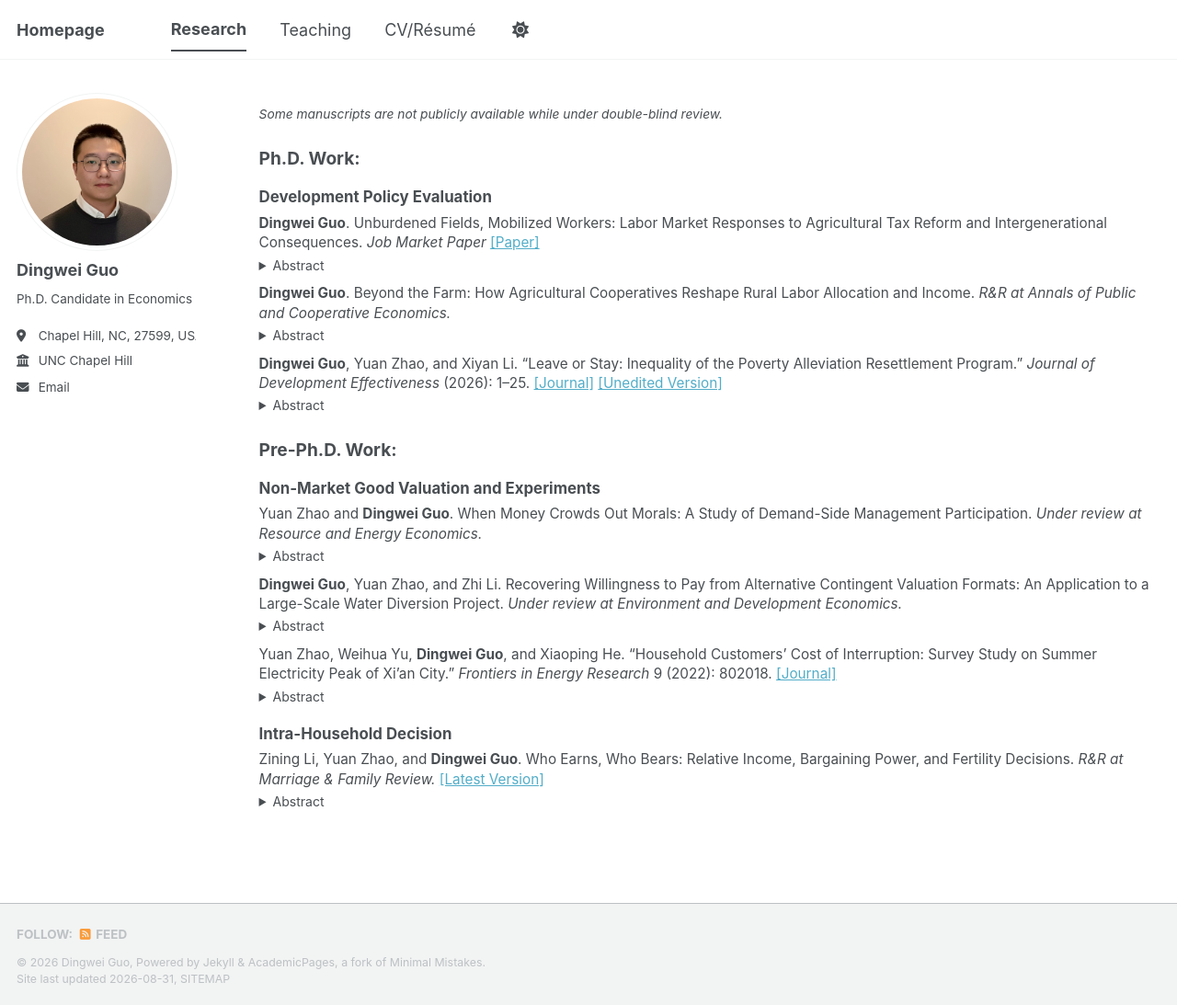
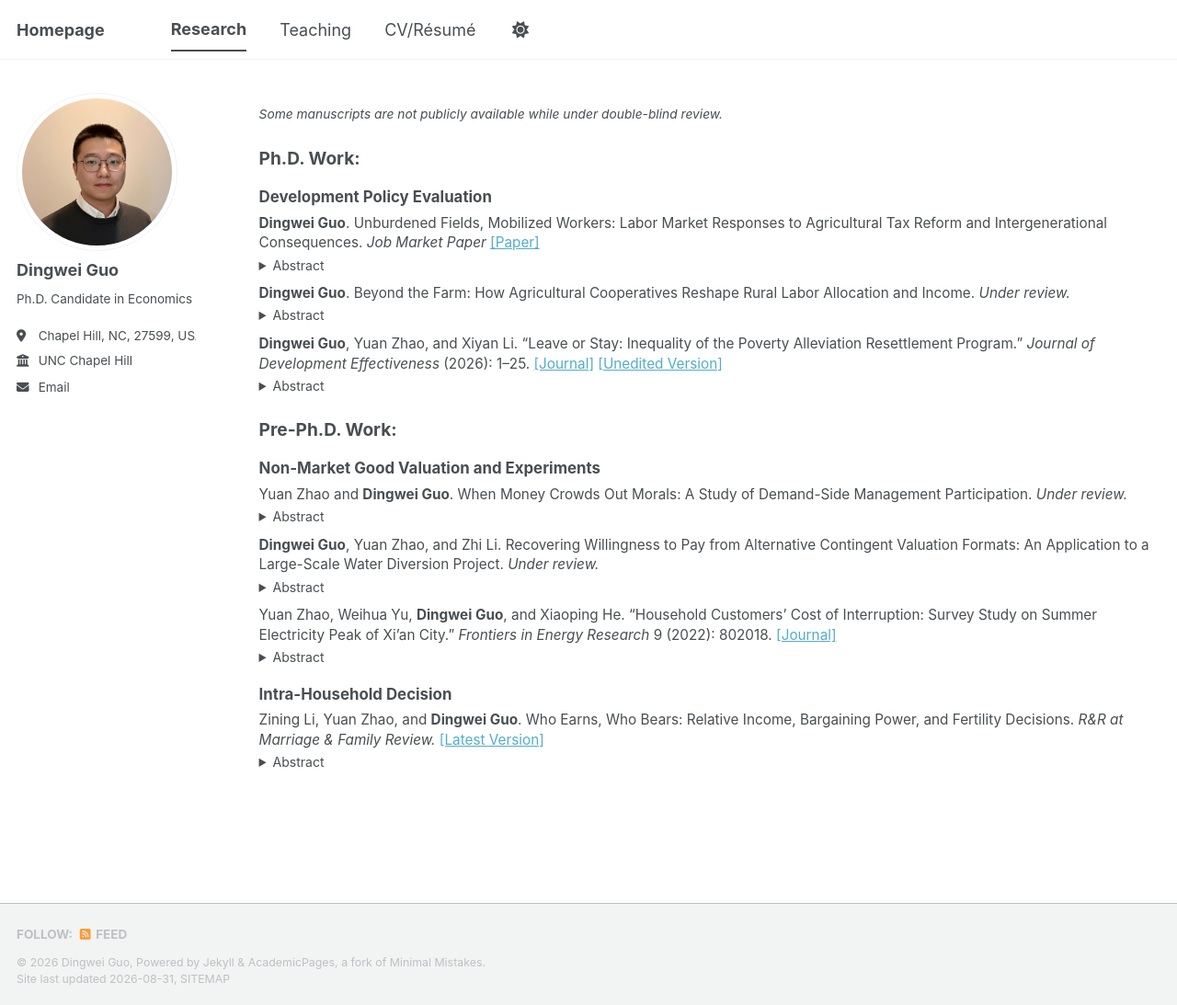
Before and after one commit to dw-guo/dw-guo.github.io, a Jekyll site: the page built from _pages/publications.html, in a window 1280 px wide and 1093 px high. Shown: the whole window at 92% size. Built offline with Jekyll 4.4.1, drawn with Linux system fonts in a browser that asks for light colours; a style sheet for code colours, icons or effects is not loaded.

Commit message:
Update publications.html

```diff
--- a/_pages/publications.html
+++ b/_pages/publications.html
@@ -38,7 +38,7 @@ author_profile: true
   <p style="margin: 0 0 0.25em 0;">
     <strong>Dingwei Guo</strong>.
     Beyond the Farm: How Agricultural Cooperatives Reshape Rural Labor Allocation and Income.
-    <em>R&amp;R at Annals of Public and Cooperative Economics.</em>
+    <em>Under review.</em>
   </p>
 
   <details style="margin: 0 0 0.65em 0;">
@@ -80,7 +80,7 @@ author_profile: true
   <p style="margin: 0 0 0.25em 0;">
     Yuan Zhao and <strong>Dingwei Guo</strong>.
     When Money Crowds Out Morals: A Study of Demand-Side Management Participation.
-    <em>Under review at Resource and Energy Economics.</em>
+    <em>Under review.</em>
   </p>
 
   <details style="margin: 0 0 0.65em 0;">
@@ -97,7 +97,7 @@ author_profile: true
     <strong>Dingwei Guo</strong>, Yuan Zhao, and Zhi Li.
     Recovering Willingness to Pay from Alternative Contingent Valuation Formats:
     An Application to a Large-Scale Water Diversion Project.
-    <em>Under review at Environment and Development Economics.</em>
+    <em>Under review.</em>
   </p>
 
   <details style="margin: 0 0 0.65em 0;">
```
